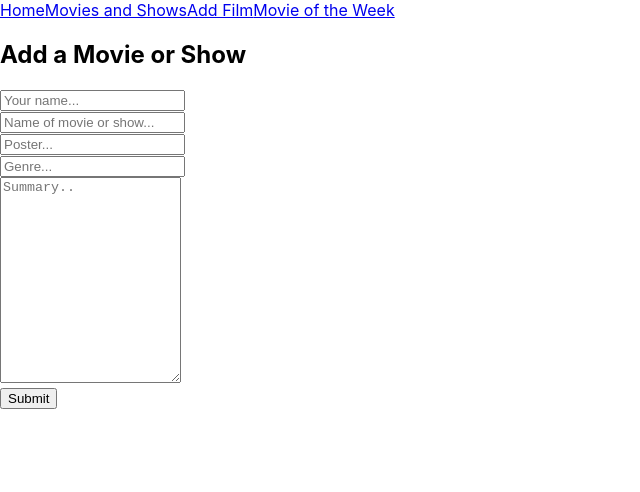
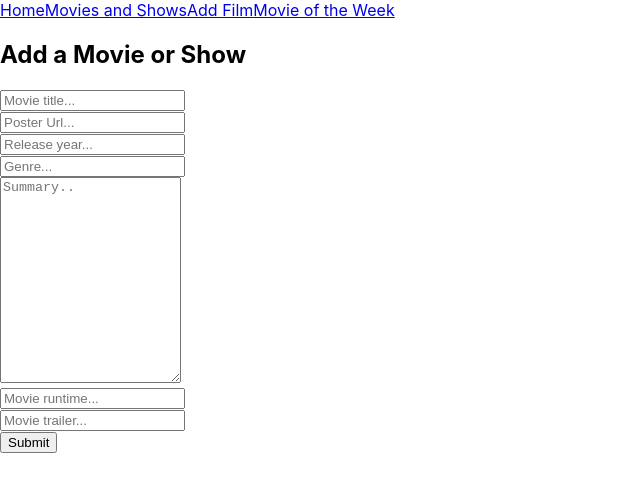
Before and after one commit to adrianamcgee/whatToWatchNext, a React (Create React App) app in the folder my-app/: page /shows/new in a window 1280 px wide. Shown: the top 492 px of the page, without its empty margins (0-640 px from the left). Built offline with nearby package versions, Linux system fonts and the light colour scheme; data requests are answered from the project's data file.

Commit message:
forms page

```diff
--- a/my-app/src/MovieForm.js
+++ b/my-app/src/MovieForm.js
@@ -4,12 +4,13 @@ function MovieForm({ onAddWatch }) {
     const [rating, setRating] = useState(0)
 
     const [formData, setFormData] = useState({
-        name: "",
-        image: "",
-        address: "",
-        review: "",
-        addedBy: "",
-        additionalReviews: []
+        title: "",
+        poster: "",
+        releaseYear: "",
+        summary: "",
+        genre: "",
+        runtime: "",
+        trailer: ""
       });
 
     function handleChange(e){
@@ -31,11 +32,13 @@ function MovieForm({ onAddWatch }) {
         .then((resp) => resp.json())
         .then((newMovie) => {onAddWatch(newMovie);
         setFormData({
-            name: "",
-            image: "",
-            address: "",
-            addedBy: "",
-            review: "",
+            title: "",
+        poster: "",
+        releaseYear: "",
+        summary: "",
+        genre: "",
+        runtime: "",
+        trailer: ""
         });
         });
     };
@@ -53,15 +56,15 @@ function MovieForm({ onAddWatch }) {
                     <h2>Add a Movie or Show</h2>
 
                     <div className="formitem">
-                        <input type="text" id="yourname" placeholder="Your name..." name="addedBy" value={formData.addedBy} onChange={handleChange}/>
+                        <input type="text" id="yourname" placeholder="Movie title..." name="addedBy" value={formData.title} onChange={handleChange}/>
                     </div>
 
                     <div className="formitem">
-                        <input type="text" id="name" placeholder="Name of movie or show..." name="name" value={formData.name} onChange={handleChange}/>
+                        <input type="text" id="name" placeholder="Poster Url..." name="name" value={formData.poster} onChange={handleChange}/>
                     </div>
 
                     <div className="formitem">
-                        <input type="text" id="image" placeholder="Poster..." name="image" value={formData.poster} onChange={handleChange}/>
+                        <input type="text" id="image" placeholder="Release year..." name="image" value={formData.releaseYear} onChange={handleChange}/>
                     </div>
 
                     <div className="formitem">
@@ -70,6 +73,14 @@ function MovieForm({ onAddWatch }) {
 
                     <div className="formitem">
                         <textarea id="review" name="review" placeholder="Summary.." value={formData.summary} onChange={handleChange} style={{height:200}}></textarea>
+                    </div>
+
+                    <div className="formitem">
+                        <input type="text" id="runtime" placeholder="Movie runtime..." name="address" value={formData.runtime} onChange={handleChange}/>
+                    </div>
+
+                    <div className="formitem">
+                        <input type="text" id="trailer" placeholder="Movie trailer..." name="address" value={formData.trailer} onChange={handleChange}/>
                     </div>
 
                     <input type="hidden" id="additionalReviews" name="additionalReviews" value={formData.additionalReviews} onChange={handleChange}/>
```
